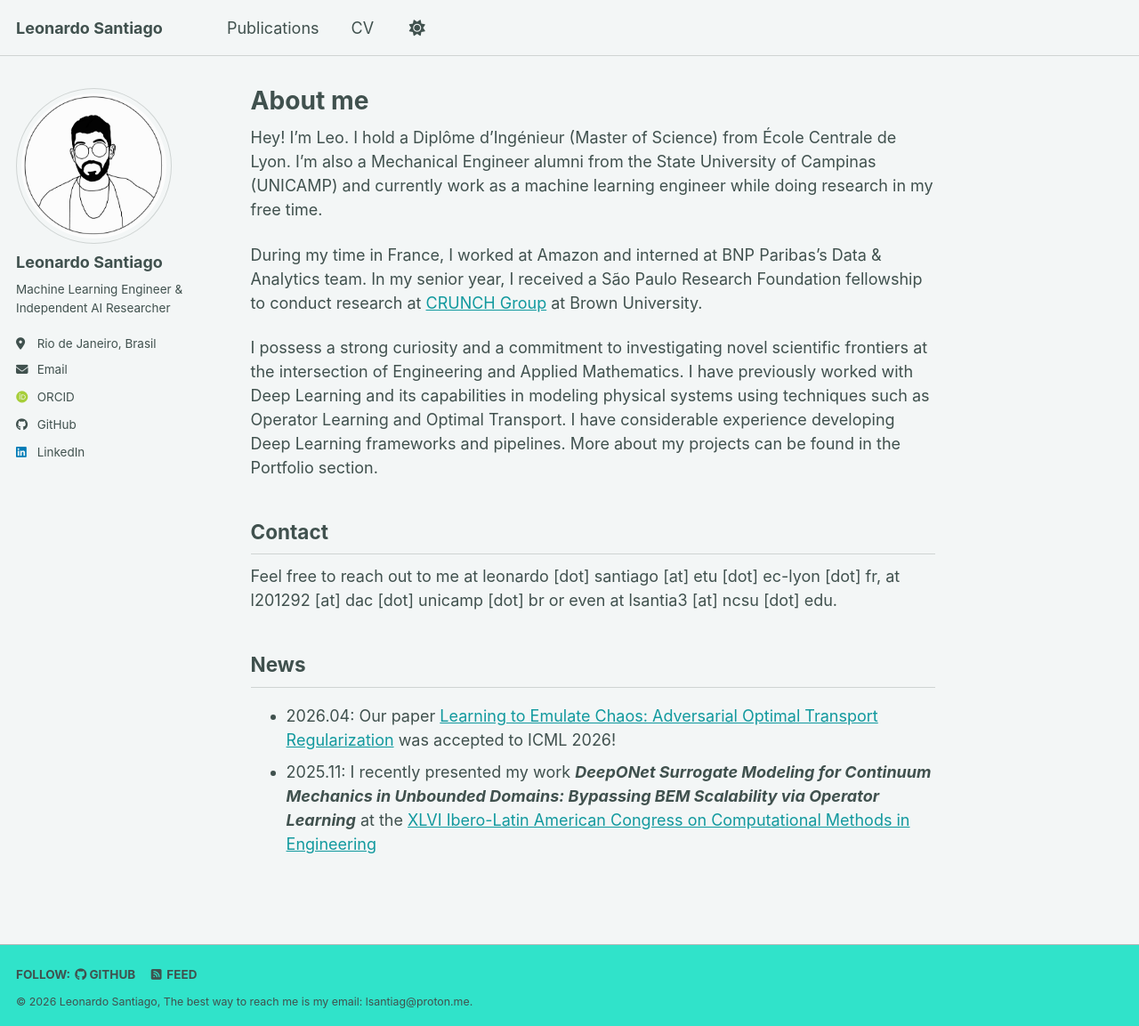
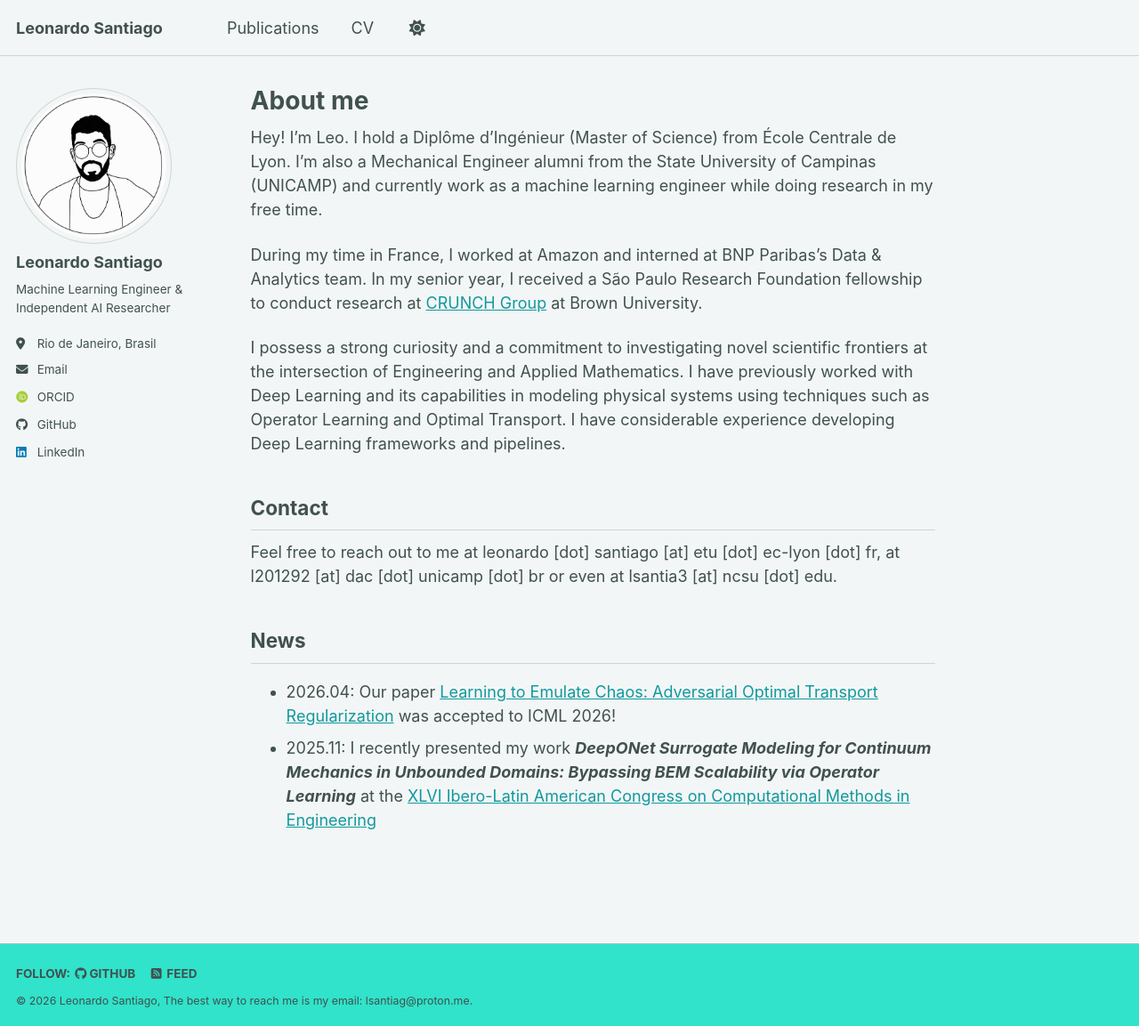
Before and after one commit to lsantiago-s/lsantiago-s.github.io, a Jekyll site: the page built from _pages/about.md, in a window 1280 px wide and 1153 px high. Shown: the whole window at 89% size. Built offline with Jekyll 4.4.1, drawn with Linux system fonts in a browser that asks for light colours; some web fonts are replaced; a script bundle is joined from its source files by our own code; library files that are not in the unit come from our copies.

Commit message:
Update about.md to remove Portfolio reference
Removed the mention of the Portfolio section from the about page.

```diff
--- a/_pages/about.md
+++ b/_pages/about.md
@@ -12,7 +12,7 @@
 
 During my time in France, I worked at Amazon and interned at BNP Paribas's Data & Analytics team. In my senior year, I received a São Paulo Research Foundation fellowship to conduct research at [CRUNCH Group](https://sites.brown.edu/crunch-group/) at Brown University.
 
-I possess a strong curiosity and a commitment to investigating novel scientific frontiers at the intersection of Engineering and Applied Mathematics. I have previously worked with Deep Learning and its capabilities in modeling physical systems using techniques such as Operator Learning and Optimal Transport. I have considerable experience developing Deep Learning frameworks and pipelines. More about my projects can be found in the Portfolio section.
+I possess a strong curiosity and a commitment to investigating novel scientific frontiers at the intersection of Engineering and Applied Mathematics. I have previously worked with Deep Learning and its capabilities in modeling physical systems using techniques such as Operator Learning and Optimal Transport. I have considerable experience developing Deep Learning frameworks and pipelines.
 
 Contact
 ---
```
